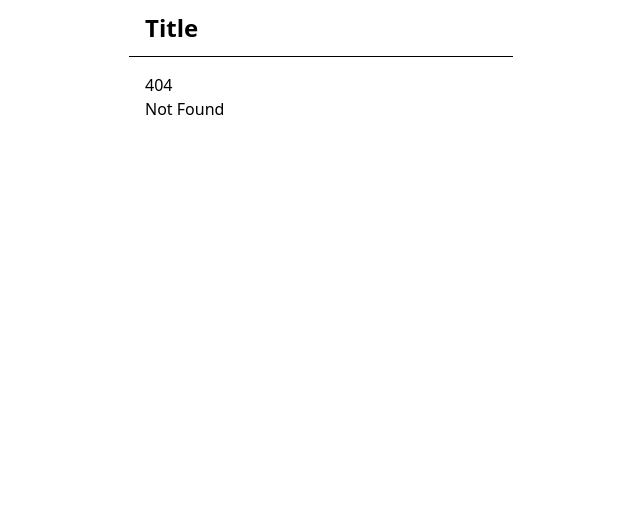
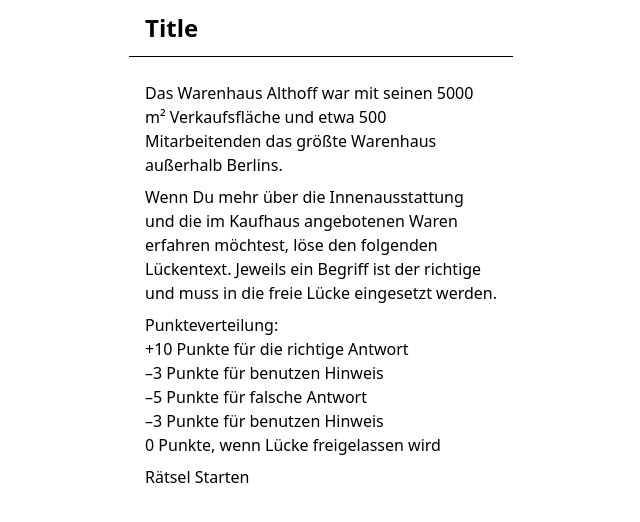
Before and after one commit to PokeFred/project-thesis-tests, a SvelteKit app in the folder prototype/: page /app/stations/station_04/raetsel_01/introduction in a window 1280 px wide. Before the commit this address had no page. Shown: the top 522 px of the page, without its empty margins (319-959 px from the left). Built offline with nearby package versions, Linux system fonts and the light colour scheme; some icons are missing.

Commit message:
add: introduction site, end site

```diff
--- a/prototype/src/lib/Components/Cloze/Cloze.svelte.ts
+++ /dev/null
@@ -1,14 +0,0 @@
-type Answer = {
-    readonly answer: string;
-    readonly correct: boolean;
-}
-
-export default class Cloze {
-    public readonly options: Answer[][];
-    public selected: (Answer | null)[];
-
-    constructor(options: Answer[][]) {
-        this.options = options;
-        this.selected = Array(options.length).fill(null);
-    }
-}
--- /dev/null
+++ b/prototype/src/lib/Components/Cloze/Cloze.ts
@@ -0,0 +1,25 @@
+type Answer = {
+    readonly answer: string;
+    readonly correct: boolean;
+}
+
+const ANSWER_CORRECT: number = 10;
+const ANSWER_FALSE: number = -3;
+
+export default class Cloze {
+    public readonly options: Answer[][];
+    public selected: Answer[];
+
+    constructor(options: Answer[][]) {
+        this.options = options;
+        this.selected = Array(options.length);
+    }
+
+    public sumPoints(): number {
+        let sum: number = 0;
+        this.selected.forEach((answer: Answer) => {
+            sum += answer.correct ? ANSWER_CORRECT : ANSWER_FALSE;
+        });
+        return sum > 0 ? sum : 0;
+    }
+}
--- /dev/null
+++ b/prototype/src/routes/app/stations/station_04/raetsel_01/end/+page.svelte
@@ -0,0 +1,14 @@
+<p>
+    Super, Du hast alle Lücken ausgefüllt! Jetzt kannst Du Dir vielleicht
+    vorstellen, wie das Warenhaus Althoff früher ausgesehen hat und wie
+    beeindruckend es auf die Menschen der damaligen Zeit gewirkt haben muss.
+</p>
+
+<p>
+    Die Bilder zeigen das sich über zwei Etagen erstreckende, prachtvoll
+    ausgestattete Teppichlager – dort wurden übrigens regelmäßig Märchen für
+    Kinder aufgeführt –, den beeindruckenden Erfrischungsraum sowie das Gebäude
+    von außen. Hast Du Dir die Räume so oder so ähnlich vorgestellt? Das
+    Warenhaus Althoff wurde zur Erlebniswelt, die für alle etwas zu bieten
+    hatte!
+</p>
--- a/prototype/src/routes/app/stations/station_04/Rätsel_01/+page.svelte
+++ b/prototype/src/routes/app/stations/station_04/raetsel_01/game/+page.svelte
@@ -1,7 +1,8 @@
 <!-- Lückentext Rätsel -->
 <script lang="ts">
-    import AnswerBox from "../../../../../lib/Components/Cloze/AnswerBox.svelte";
-    import Cloze from "../../../../../lib/Components/Cloze/Cloze.svelte";
+    import AnswerBox from "../../../../../../lib/Components/Cloze/AnswerBox.svelte";
+    import Cloze from "../../../../../../lib/Components/Cloze/Cloze";
+    import Modal from "@skeletonlabs/skeleton"
 
     const cloze: Cloze = new Cloze(
         [
@@ -45,6 +46,7 @@
 
     function printSelected() {
         console.log(cloze.selected);
+        console.log(cloze.sumPoints());
     }
 </script>
 
@@ -69,14 +71,14 @@
 <figure>
     <img src="/Coze/Althoff_Teppichlager_01.jpg" alt="Teppichlager im Warenhaus Althoff (Foto: Stadtarchiv Dortmund)." />
     <figcaption>
-        Teppichlager im Warenhaus Althoff (Foto: Stadtarchiv Dortmund).
+        Teppichlager im Warenhaus Althoff <cite>(Foto: Stadtarchiv Dortmund)</cite>.
     </figcaption>
 </figure>
 
 <figure>
     <img src="/Coze/Althoff_Teppichlager_02.jpg" alt="Teppichlager im Warenhaus Althoff (Foto: Stadtarchiv Dortmund)." />
     <figcaption>
-        Teppichlager im Warenhaus Althoff (Foto: Stadtarchiv Dortmund).
+        Teppichlager im Warenhaus Althoff <cite>(Foto: Stadtarchiv Dortmund)</cite>.
     </figcaption>
 </figure>
 
@@ -100,14 +102,14 @@
 <figure>
     <img src="/Coze/Althoff_Erfrischungsraum_01.jpg" alt="Erfrischungsraum im Warenhaus Althoff (Foto: Stadtarchiv Dortmund)." />
     <figcaption>
-        Erfrischungsraum im Warenhaus Althoff (Foto: Stadtarchiv Dortmund).
+        Erfrischungsraum im Warenhaus Althoff <cite>(Foto: Stadtarchiv Dortmund)</cite>.
     </figcaption>
 </figure>
 
 <figure>
     <img src="/Coze/Althoff_Erfrischungsraum_02.jpg" alt="Erfrischungsraum im Warenhaus Althoff (Foto: Stadtarchiv Dortmund)." />
     <figcaption>
-        Erfrischungsraum im Warenhaus Althoff (Foto: Stadtarchiv Dortmund).
+        Erfrischungsraum im Warenhaus Althoff <cite>(Foto: Stadtarchiv Dortmund)</cite>.
     </figcaption>
 </figure>
 
@@ -123,6 +125,8 @@
 <figure>
     <img src="/Coze/Althoff.jpg" alt="Gesamtansicht Warenhaus Althoff (Foto: Stadtarchiv Dortmund)." />
     <figcaption>
-        Gesamtansicht Warenhaus Althoff (Foto: Stadtarchiv Dortmund).
+        Gesamtansicht Warenhaus Althoff <cite>(Foto: Stadtarchiv Dortmund)</cite>.
     </figcaption>
 </figure>
+
+<a href="./end"><button>Rätsel beenden</button></a>
--- /dev/null
+++ b/prototype/src/routes/app/stations/station_04/raetsel_01/introduction/+page.svelte
@@ -0,0 +1,23 @@
+<p class="my-2">
+    Das Warenhaus Althoff war mit seinen 5000 m² Verkaufsfläche und etwa 500
+    Mitarbeitenden das größte Warenhaus außerhalb Berlins.
+</p>
+
+<p class="my-2">
+    Wenn Du mehr über die Innenausstattung und die im Kaufhaus angebotenen Waren
+    erfahren möchtest, löse den folgenden Lückentext. Jeweils ein Begriff ist
+    der richtige und muss in die freie Lücke eingesetzt werden.
+</p>
+
+<section class="my-2">
+    <h2>Punkteverteilung:</h2>
+    <ul>
+        <li>+10 Punkte für die richtige Antwort</li>
+        <li>–3 Punkte für benutzen Hinweis</li>
+        <li>–5 Punkte für falsche Antwort</li>
+        <li>–3 Punkte für benutzen Hinweis</li>
+        <li>0 Punkte, wenn Lücke freigelassen wird</li>
+    </ul>
+</section>
+
+<a href="./game"><button>Rätsel Starten</button></a>
```
